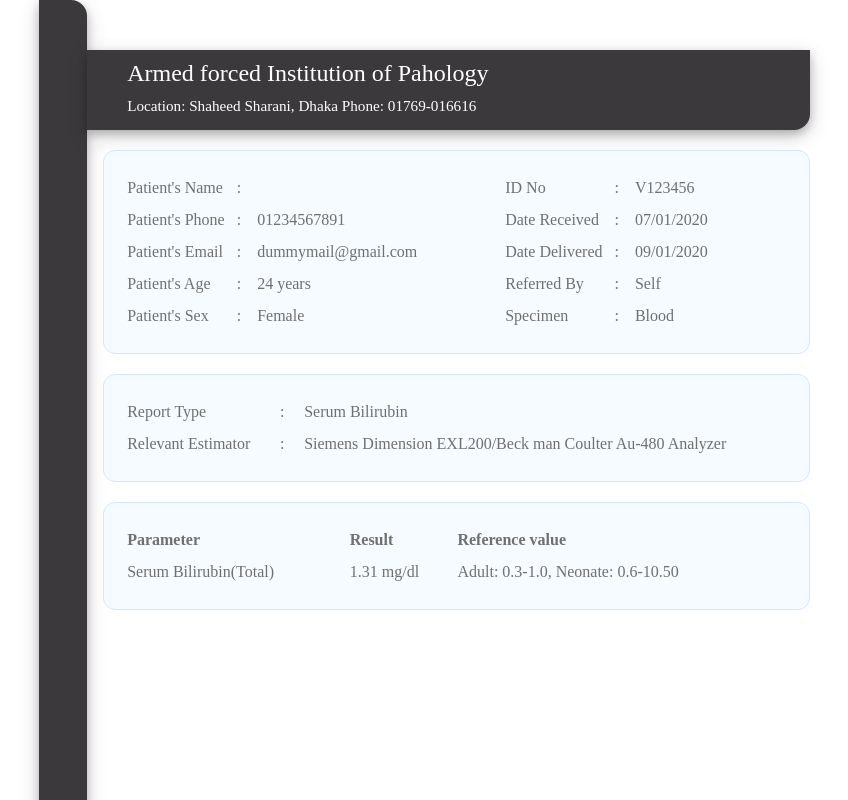
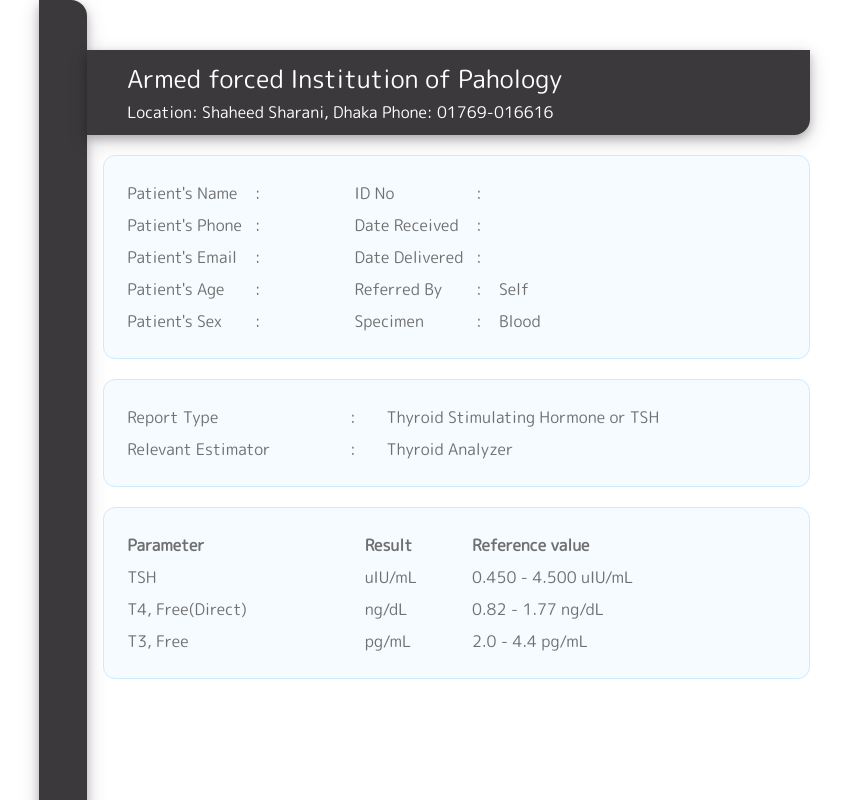
Before and after one commit to zsumon/afip_triggerer_proto, a website: page utility/report-template/default.ejs in a window 1280 px wide. Shown: the top 800 px of the page, without its empty margins (204-1052 px from the left). Drawn offline with nearby package versions, Linux system fonts and the light colour scheme; files that its build step writes are made by us from their sources.

Commit message:
alhamdulillah directory fixed

```diff
--- a/app.js
+++ b/app.js
@@ -25,7 +25,7 @@ app.post('/reports_updated', async function (req, res) {
 });
 
 app.listen(PORT, function () {
-    console.log("Started on PORT: " + PORT);
+    console.log("Started on port: " + PORT);
 });
 
 myOracle.run();
--- a/utility/pdf-maker.js
+++ b/utility/pdf-maker.js
@@ -7,10 +7,9 @@ async function makePDFromHTML(postData) {
     const voucherId = postData.invoice_id, reportType = postData.test_type, testResult = postData.test_result;
     // makae html first then pdf..
     await htmkMaker.makeHtml(postData);
-    // await mkdir("../all-generated-reports/html-reports/", {recursive: true});
+
     const htmlFilePath = path.join(__dirname, "../all-generated-reports/html-reports/" + voucherId + "_" + reportType + ".html");
     const html = fs.readFileSync(htmlFilePath, 'utf8');
-
     const outputPDFFilePath = path.join(__dirname, "../all-generated-reports/pdf-reports/" + voucherId + "_" + reportType + ".pdf");
 
     const options = { format: 'A4' };
@@ -19,6 +18,8 @@ async function makePDFromHTML(postData) {
         // console.log(res);
     });
 }
+
+// makePDFromHTML({ invoice_id: 'inv88', test_type: 'TSH' });
 
 // var phantom = require('phantom');
 
@@ -34,4 +35,5 @@ async function makePDFromHTML(postData) {
 // });
 
 
+
 module.exports = { makePDFromHTML };
--- a/utility/report-template/default.ejs
+++ b/utility/report-template/default.ejs
@@ -2,25 +2,28 @@
 <html lang="en">
 
 <head>
+    <link href="https://fonts.googleapis.com/css?family=M+PLUS+Rounded+1c&display=swap" rel="stylesheet">
     <!-- style sheet -->
     <style>
         body {
             width: 21cm;
-            height: 29.65cm;
+            height: 29.66cm;
             margin: 0px auto;
+            font-family: 'M PLUS Rounded 1c', sans-serif;
+            font-style: normal;
             /* change the margins as you want them to be. */
         }
 
         #h3 {
             padding: 0px 0px 0px 40px;
-            font-size: 1.5rem;
+            font-size: 1.55rem;
             margin: 10px 0px 0px 0px;
         }
 
         #h6 {
             padding: 0px 0px 0px 40px;
-            font-size: .95rem;
-            margin: 10px 0px 0px 0px;
+            font-size: 1rem;
+            margin: 4px 0px 0px 0px;
         }
 
         #wrap {
@@ -32,7 +35,7 @@
         #left_col {
             float: left;
             width: 3rem !important;
-            height: 29.65cm;
+            height: 29.66cm;
             color: white;
             background-color: #3B393C;
             border-radius: 0px 16px 16px 0px;
@@ -43,7 +46,7 @@
             float: left;
             margin: 50px 20px 0px 0px;
             width: 723px;
-            height: 5rem;
+            height: 5.3rem;
             background-color: #3B393C;
             color: white;
             border-radius: 0px 0px 16px 0px;
@@ -68,21 +71,6 @@
         .result_info {
             width: 17.6cm;
         }
-
-        /*.patient_info{
-            position: absolute;
-            top: 5.8cm;
-        }
-
-        .report_info{
-            position: absolute;
-            top: 26.8cm;
-        }
-
-        .result_info{
-            position: absolute;
-            top: 26.8cm;
-        }*/
 
         .delivered_by {
             width: 7.844cm;
@@ -132,42 +120,42 @@
                 <tr>
                     <td>Patient's Name</td>
                     <td>&nbsp;&nbsp;: &nbsp;&nbsp;</td>
-                        <td><%= name %></td>
+                    <td><%= %></td>
 
-                        <td>&nbsp;&nbsp;&nbsp;&nbsp;&nbsp;&nbsp;&nbsp;&nbsp;&nbsp;&nbsp;&nbsp;&nbsp;&nbsp;&nbsp;&nbsp;&nbsp;&nbsp;&nbsp;&nbsp;&nbsp;
+                    <td>&nbsp;&nbsp;&nbsp;&nbsp;&nbsp;&nbsp;&nbsp;&nbsp;&nbsp;&nbsp;&nbsp;&nbsp;&nbsp;&nbsp;&nbsp;&nbsp;
                     </td>
                     <td>ID No</td>
                     <td>&nbsp;&nbsp;: &nbsp;&nbsp;</td>
-                        <td>V123456</td>
+                    <td><%= %></td>
                 </tr>
                 <tr>
                     <td>Patient's Phone</td>
                     <td>&nbsp;&nbsp;: &nbsp;&nbsp;</td>
-                        <td>01234567891</td>
+                    <td><%= %></td>
 
-                        <td>&nbsp;&nbsp;&nbsp;&nbsp;&nbsp;&nbsp;&nbsp;&nbsp;&nbsp;&nbsp;&nbsp;&nbsp;&nbsp;&nbsp;&nbsp;&nbsp;&nbsp;&nbsp;&nbsp;&nbsp;
+                    <td>&nbsp;&nbsp;&nbsp;&nbsp;&nbsp;&nbsp;&nbsp;&nbsp;&nbsp;&nbsp;&nbsp;&nbsp;&nbsp;&nbsp;&nbsp;&nbsp;
                     </td>
                     <td>Date Received</td>
                     <td>&nbsp;&nbsp;: &nbsp;&nbsp;</td>
-                        <td>07/01/2020</td>
+                    <td><%= %></td>
                 </tr>
                 <tr>
                     <td>Patient's Email</td>
                     <td>&nbsp;&nbsp;: &nbsp;&nbsp;</td>
-                        <td>dummymail@gmail.com</td>
+                    <td><%= %></td>
 
-                        <td>&nbsp;&nbsp;&nbsp;&nbsp;&nbsp;&nbsp;&nbsp;&nbsp;&nbsp;&nbsp;&nbsp;&nbsp;&nbsp;&nbsp;&nbsp;&nbsp;&nbsp;&nbsp;&nbsp;&nbsp;
+                    <td>&nbsp;&nbsp;&nbsp;&nbsp;&nbsp;&nbsp;&nbsp;&nbsp;&nbsp;&nbsp;&nbsp;&nbsp;&nbsp;&nbsp;&nbsp;&nbsp;
                     </td>
                     <td>Date Delivered</td>
                     <td>&nbsp;&nbsp;: &nbsp;&nbsp;</td>
-                        <td>09/01/2020</td>
+                    <td><%= %></td>
                 </tr>
                 <tr>
                     <td>Patient's Age</td>
                     <td>&nbsp;&nbsp;: &nbsp;&nbsp;</td>
-                        <td>24 years</td>
+                    <td><%= %></td>
 
-                        <td>&nbsp;&nbsp;&nbsp;&nbsp;&nbsp;&nbsp;&nbsp;&nbsp;&nbsp;&nbsp;&nbsp;&nbsp;&nbsp;&nbsp;&nbsp;&nbsp;&nbsp;&nbsp;&nbsp;&nbsp;
+                    <td>&nbsp;&nbsp;&nbsp;&nbsp;&nbsp;&nbsp;&nbsp;&nbsp;&nbsp;&nbsp;&nbsp;&nbsp;&nbsp;&nbsp;&nbsp;&nbsp;
                     </td>
                     <td>Referred By</td>
                     <td>&nbsp;&nbsp;: &nbsp;&nbsp;</td>
@@ -176,9 +164,9 @@
                 <tr>
                     <td>Patient's Sex</td>
                     <td>&nbsp;&nbsp;: &nbsp;&nbsp;</td>
-                        <td>Female</td>
+                    <td><%= %></td>
 
-                        <td>&nbsp;&nbsp;&nbsp;&nbsp;&nbsp;&nbsp;&nbsp;&nbsp;&nbsp;&nbsp;&nbsp;&nbsp;&nbsp;&nbsp;&nbsp;&nbsp;&nbsp;&nbsp;&nbsp;&nbsp;
+                    <td>&nbsp;&nbsp;&nbsp;&nbsp;&nbsp;&nbsp;&nbsp;&nbsp;&nbsp;&nbsp;&nbsp;&nbsp;&nbsp;&nbsp;&nbsp;&nbsp;
                     </td>
                     <td>Specimen</td>
                     <td>&nbsp;&nbsp;: &nbsp;&nbsp;</td>
@@ -192,12 +180,12 @@
                 <tr>
                     <td>Report Type</td>
                     <td>&nbsp;&nbsp;: &nbsp;&nbsp;</td>
-                        <td>Serum Bilirubin</td>
+                    <td>Thyroid Stimulating Hormone or TSH</td>
                 </tr>
                 <tr>
                     <td>Relevant Estimator</td>
                     <td>&nbsp;&nbsp;: &nbsp;&nbsp;</td>
-                        <td>Siemens Dimension EXL200/Beck man Coulter Au-480 Analyzer</td>
+                    <td>Thyroid Analyzer</td>
                 </tr>
             </table>
         </div>
@@ -210,9 +198,21 @@
                     <th>Reference value</th>
                 </tr>
                 <tr>
-                        <td>Serum Bilirubin(Total)</td>
-                        <td>1.31 mg/dl</td>
-                        <td>Adult: 0.3-1.0, Neonate: 0.6-10.50</td>
+                    <td>TSH</td>
+                    <td><%= %> uIU/mL</td>
+                    <td>0.450 - 4.500 uIU/mL</td>
+                </tr>
+
+                <tr>
+                    <td>T4, Free(Direct)</td>
+                    <td><%= %> ng/dL</td>
+                    <td>0.82 - 1.77 ng/dL</td>
+                </tr>
+
+                <tr>
+                    <td>T3, Free</td>
+                    <td><%= %> pg/mL</td>
+                    <td>2.0 - 4.4 pg/mL</td>
                 </tr>
             </table>
         </div>
@@ -224,7 +224,6 @@
         <div class="myContainer checked_by">
             Checked By : E-Med authority
         </div>
-
     </div>
 
 
--- /dev/null
+++ b/utility/report-template/tsh.ejs
@@ -0,0 +1,231 @@
+<!doctype html>
+<html lang="en">
+
+<head>
+    <link href="https://fonts.googleapis.com/css?family=M+PLUS+Rounded+1c&display=swap" rel="stylesheet">
+    <!-- style sheet -->
+    <style>
+        body {
+            width: 21cm;
+            height: 29.66cm;
+            margin: 0px auto;
+            font-family: 'M PLUS Rounded 1c', sans-serif;
+            font-style: normal;
+            /* change the margins as you want them to be. */
+        }
+
+        #h3 {
+            padding: 0px 0px 0px 40px;
+            font-size: 1.55rem;
+            margin: 10px 0px 0px 0px;
+        }
+
+        #h6 {
+            padding: 0px 0px 0px 40px;
+            font-size: 1rem;
+            margin: 4px 0px 0px 0px;
+        }
+
+        #wrap {
+            width: 21cm;
+            margin: 0 auto;
+            position: relative;
+        }
+
+        #left_col {
+            float: left;
+            width: 3rem !important;
+            height: 29.66cm;
+            color: white;
+            background-color: #3B393C;
+            border-radius: 0px 16px 16px 0px;
+            box-shadow: 0 4px 8px 0 rgba(0, 0, 0, 0.2), 0 6px 20px 0 rgba(0, 0, 0, 0.19);
+        }
+
+        #right_col {
+            float: left;
+            margin: 50px 20px 0px 0px;
+            width: 723px;
+            height: 5.3rem;
+            background-color: #3B393C;
+            color: white;
+            border-radius: 0px 0px 16px 0px;
+            box-shadow: 0 4px 8px 0 rgba(0, 0, 0, 0.2), 0 6px 20px 0 rgba(0, 0, 0, 0.19);
+        }
+
+        .myContainer {
+            border: 1px solid #CEEAFF;
+            /*#CEEAFF*/
+            border-radius: 12px;
+            float: left;
+            background-color: #F5FBFF;
+            margin: 20px 16px 0px 16px;
+            padding: 20px;
+            color: #707070;
+            font-size: 1rem;
+            font-style: normal;
+        }
+
+        .patient_info,
+        .report_info,
+        .result_info {
+            width: 17.6cm;
+        }
+
+        .delivered_by {
+            width: 7.844cm;
+            margin: 20px 16px 0px 0px;
+            position: absolute;
+            top: 26.8cm;
+            left: 1.7cm;
+        }
+
+        .checked_by {
+            width: 7.844cm;
+            margin: 20px 25px 0px 16px;
+            position: absolute;
+            top: 26.8cm;
+            left: 11cm;
+        }
+
+        tr {
+            line-height: 28px;
+        }
+
+        .result_info td,
+        .result_info th {
+            text-align: left !important;
+            vertical-align: baseline;
+        }
+    </style>
+
+    <!-- Required meta tags -->
+    <meta charset="utf-8">
+
+    <title>Report_template</title>
+</head>
+
+<body>
+    <div style="height:  29.65cm; background-color: white;">
+
+        <div id="wrap">
+            <div id="left_col"></div>
+            <div id="right_col">
+                <p id="h3">Armed forced Institution of Pahology</p>
+                <p id="h6">Location: Shaheed Sharani, Dhaka Phone: 01769-016616 </p>
+            </div>
+
+            <div class="myContainer patient_info">
+                <table style="width:100%; display: inline">
+                    <tr>
+                        <td>Patient's Name</td>
+                        <td>&nbsp;&nbsp;: &nbsp;&nbsp;</td>
+                        <td><%= patName %></td>
+
+                        <td>&nbsp;&nbsp;&nbsp;&nbsp;&nbsp;&nbsp;&nbsp;&nbsp;&nbsp;&nbsp;&nbsp;&nbsp;&nbsp;&nbsp;&nbsp;&nbsp;
+                        </td>
+                        <td>Voucher ID</td>
+                        <td>&nbsp;&nbsp;: &nbsp;&nbsp;</td>
+                        <td><%= invoiceId %></td>
+                    </tr>
+                    <tr>
+                        <td>Patient's Phone</td>
+                        <td>&nbsp;&nbsp;: &nbsp;&nbsp;</td>
+                        <td><%= patPhone %></td>
+
+                        <td>&nbsp;&nbsp;&nbsp;&nbsp;&nbsp;&nbsp;&nbsp;&nbsp;&nbsp;&nbsp;&nbsp;&nbsp;&nbsp;&nbsp;&nbsp;&nbsp;
+                        </td>
+                        <td>Date Received</td>
+                        <td>&nbsp;&nbsp;: &nbsp;&nbsp;</td>
+                        <td><%= dateRec %></td>
+                    </tr>
+                    <tr>
+                        <td>Patient's Email</td>
+                        <td>&nbsp;&nbsp;: &nbsp;&nbsp;</td>
+                        <td><%= patEmail %></td>
+
+                        <td>&nbsp;&nbsp;&nbsp;&nbsp;&nbsp;&nbsp;&nbsp;&nbsp;&nbsp;&nbsp;&nbsp;&nbsp;&nbsp;&nbsp;&nbsp;&nbsp;
+                        </td>
+                        <td>Date Delivered</td>
+                        <td>&nbsp;&nbsp;: &nbsp;&nbsp;</td>
+                        <td><%= dateDel %></td>
+                    </tr>
+                    <tr>
+                        <td>Patient's Age</td>
+                        <td>&nbsp;&nbsp;: &nbsp;&nbsp;</td>
+                        <td><%= patAge %></td>
+
+                        <td>&nbsp;&nbsp;&nbsp;&nbsp;&nbsp;&nbsp;&nbsp;&nbsp;&nbsp;&nbsp;&nbsp;&nbsp;&nbsp;&nbsp;&nbsp;&nbsp;
+                        </td>
+                        <td>Referred By</td>
+                        <td>&nbsp;&nbsp;: &nbsp;&nbsp;</td>
+                        <td><%= refBy %></td>
+                    </tr>
+                    <tr>
+                        <td>Patient's Sex</td>
+                        <td>&nbsp;&nbsp;: &nbsp;&nbsp;</td>
+                        <td><%= patSex %></td>
+
+                        <td>&nbsp;&nbsp;&nbsp;&nbsp;&nbsp;&nbsp;&nbsp;&nbsp;&nbsp;&nbsp;&nbsp;&nbsp;&nbsp;&nbsp;&nbsp;&nbsp;
+                        </td>
+                        <td>Specimen</td>
+                        <td>&nbsp;&nbsp;: &nbsp;&nbsp;</td>
+                        <td>Blood</td>
+                    </tr>
+                </table>
+            </div>
+
+            <div class="myContainer report_info">
+                <table style="width:100%;">
+                    <tr>
+                        <td>Report Type</td>
+                        <td>&nbsp;&nbsp;: &nbsp;&nbsp;</td>
+                        <td>Thyroid Stimulating Hormone or TSH</td>
+                    </tr>
+                    <tr>
+                        <td>Relevant Estimator</td>
+                        <td>&nbsp;&nbsp;: &nbsp;&nbsp;</td>
+                        <td>Thyroid Analyzer</td>
+                    </tr>
+                </table>
+            </div>
+
+            <div class="myContainer result_info">
+                <table style="width:100%;">
+                    <tr>
+                        <th>Parameter</th>
+                        <th>Result</th>
+                        <th>Reference value</th>
+                    </tr>
+                    <tr>
+                        <td>TSH</td>
+                        <td><%= val %> uIU/mL</td>
+                        <td>0.450 - 4.500 uIU/mL</td>
+                    </tr>
+
+                    <tr>
+                        <td>T4, Free(Direct)</td>
+                        <td><%= %> ng/dL</td>
+                        <td>0.82 - 1.77 ng/dL</td>
+                    </tr>
+
+                    <tr>
+                        <td>T3, Free</td>
+                        <td><%= %> pg/mL</td>
+                        <td>2.0 - 4.4 pg/mL</td>
+                    </tr>
+                </table>
+            </div>
+
+            <div class="myContainer delivered_by">
+                Delivered By : E-Med System
+            </div>
+
+            <div class="myContainer checked_by">
+                Checked By : E-Med authority
+            </div>
+        </div>
+    </div>
+</body>
+
+</html>
```
Also changed, not shown: utility/html-maker.js (+20 -5 lines). Lines whose indentation alone changed are shown as unchanged.
